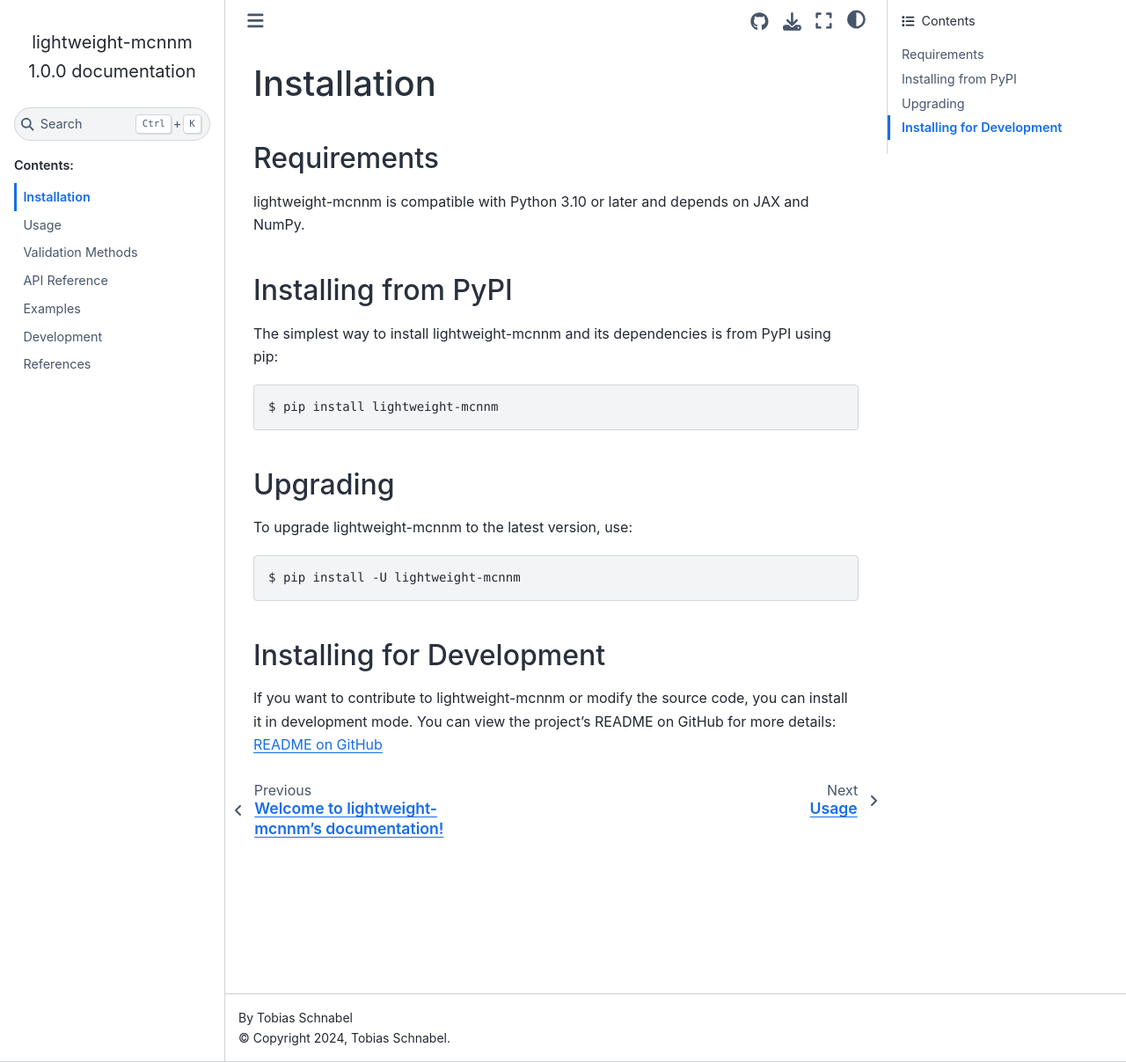
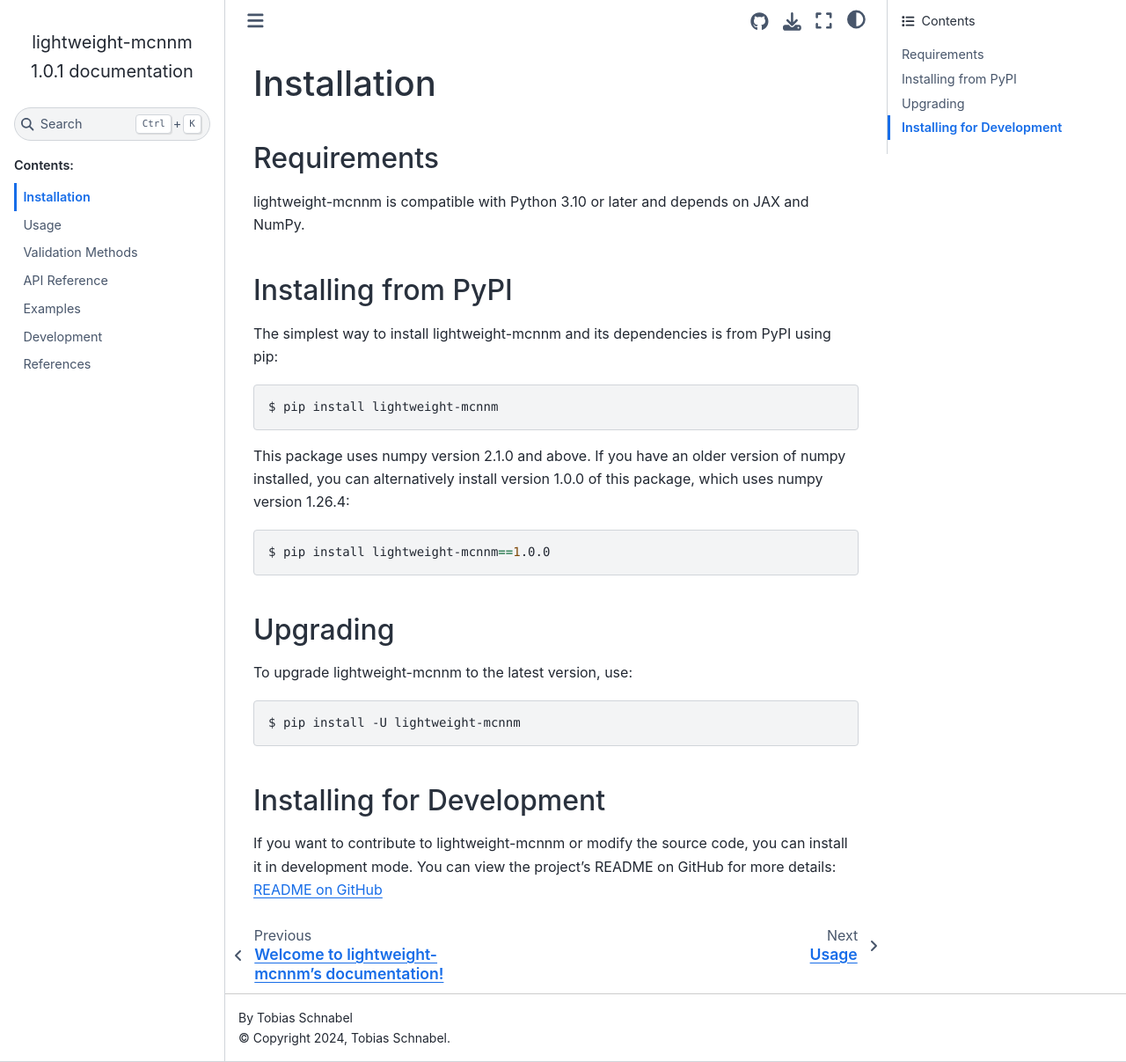
Before and after one commit to tobias-schnabel/mcnnm, a Sphinx documentation site: the page built from docs/installation.rst, in a window 1280 px wide and 1207 px high. Shown: the whole window at 88% size. Built offline with Sphinx 7.4.7 and the Sphinx Book theme 1.1.4, drawn with Linux system fonts in a browser that asks for light colours.

```diff
--- a/docs/conf.py
+++ b/docs/conf.py
@@ -7,7 +7,7 @@ sys.path.insert(0, os.path.abspath(os.path.join("..", "src")))
 project = "lightweight-mcnnm"
 copyright = "2024, Tobias Schnabel"
 author = "Tobias Schnabel"
-release = "1.0.0"
+release = "1.0.1"
 
 extensions = [
     "sphinx.ext.autodoc",
--- a/docs/installation.rst
+++ b/docs/installation.rst
@@ -13,6 +13,12 @@ The simplest way to install lightweight-mcnnm and its dependencies is from PyPI
 
    $ pip install lightweight-mcnnm
 
+This package uses numpy version 2.1.0 and above. If you have an older version of numpy installed, you can alternatively install version 1.0.0 of this package, which uses numpy version 1.26.4:
+
+.. code-block:: bash
+
+   $ pip install lightweight-mcnnm==1.0.0
+
 Upgrading
 ---------
 To upgrade lightweight-mcnnm to the latest version, use:
--- a/pyproject.toml
+++ b/pyproject.toml
@@ -7,7 +7,7 @@ include = [
 
 [tool.poetry]
 name = "lightweight-mcnnm"
-version = "1.0.0"
+version = "1.0.1"
 description = "Leightweight Implementation of Athey et al. (2021)'s MC-NNM estimator"
 packages = [{include = "mcnnm", from = "src"}]
 include = [
@@ -33,7 +33,7 @@ classifiers = [
 [tool.poetry.dependencies]
 python = "^3.10"
 pandas = "^2.0.3"
-numpy = "^1.22.4"
+numpy = "^2.0.1"
 jax = "^0.4.25"
 
 [[tool.poetry.source]]
```
Also changed, not shown: README.md (+6 -0 lines), Example.ipynb, 1 other file.
